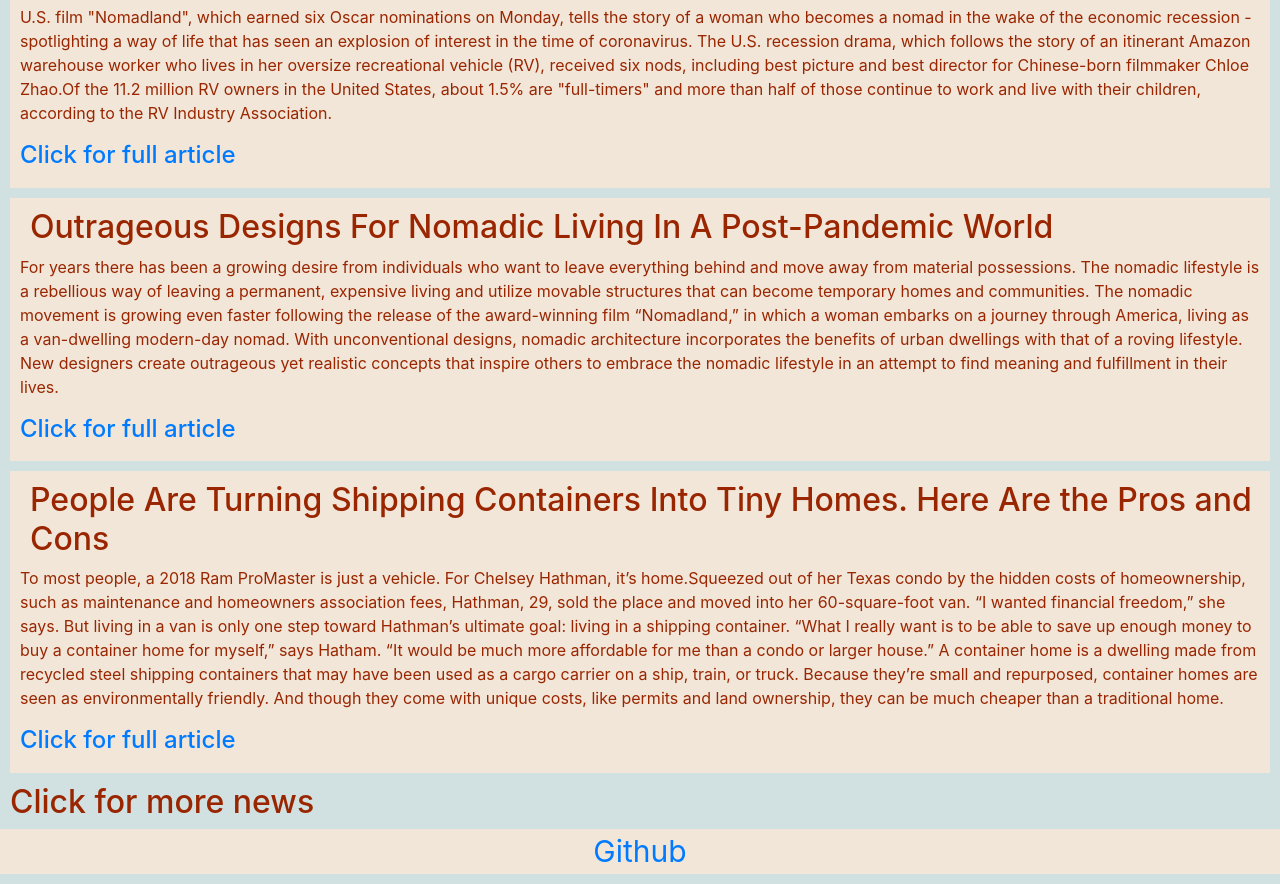
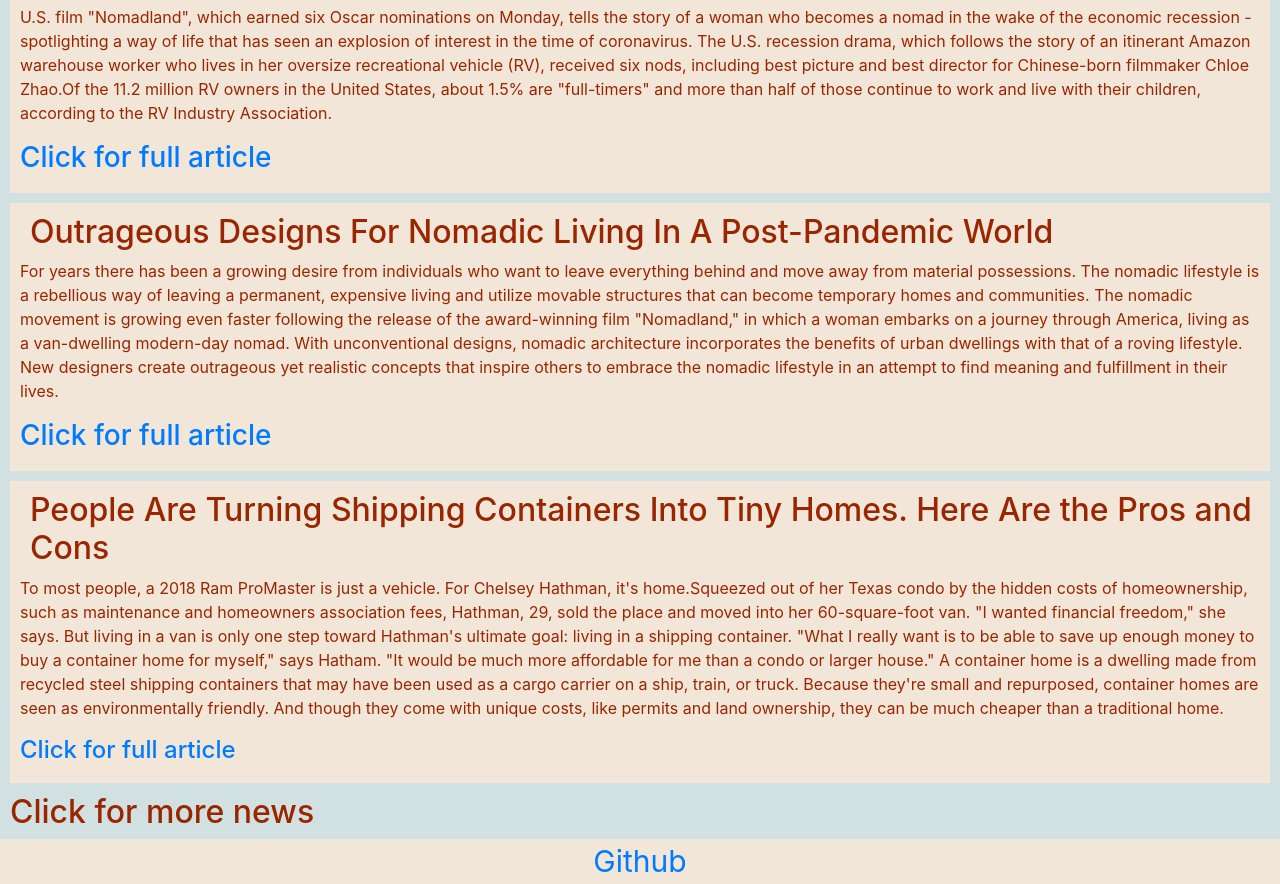
Before and after one commit to Praelitor-Deus/CS-260-Creative-Project-1, a plain HTML site: page news.html in a window 1280 px wide. Shown: the part 171-1055 px from the top of the page. Drawn offline with nearby package versions, Linux system fonts and the light colour scheme.

Commit message:
Add files via upload

```diff
--- a/news.html
+++ b/news.html
@@ -1,5 +1,4 @@
 <!DOCTYPE html>
-<html>
 
 <head>
 
@@ -37,7 +36,7 @@
 <h1>News</h1>
 
 <div class='article num1'>
-    <h2>Indie Film 'Nomadland' Nominated for an Oscar, Details Van Dwelling Lifestyle</h2>
+    <h2>Indie Film "Nomadland" Nominated for an Oscar, Details Van Dwelling Lifestyle</h2>
     <p>U.S. film "Nomadland", which earned six Oscar nominations on Monday, tells
         the story of a woman who becomes a nomad in the wake of the economic
         recession - spotlighting a way of life that has seen an explosion of interest
@@ -48,7 +47,7 @@
         RV owners in the United States, about 1.5% are "full-timers" and more than
         half of those continue to work and live with their children, according to
         the RV Industry Association.</p>
-    <h4><a href='#'>Click for full article</a></h3>
+    <h3><a href='#'>Click for full article</a></h3>
 </div>
 
 <div class='article num2'>
@@ -58,33 +57,33 @@
         nomadic lifestyle is a rebellious way of leaving a permanent, expensive
         living and utilize movable structures that can become temporary homes and
         communities. The nomadic movement is growing even faster following the
-        release of the award-winning film “Nomadland,” in which a woman embarks on
+        release of the award-winning film "Nomadland," in which a woman embarks on
         a journey through America, living as a van-dwelling modern-day nomad.
 
         With unconventional designs, nomadic architecture incorporates the benefits
         of urban dwellings with that of a roving lifestyle. New designers create
         outrageous yet realistic concepts that inspire others to embrace the nomadic
         lifestyle in an attempt to find meaning and fulfillment in their lives.</p>
-    <h4><a href='#'>Click for full article</a></h3>
+    <h3><a href='#'>Click for full article</a></h3>
 </div>
 
 <div class='article num3'>
     <h2>People Are Turning Shipping Containers Into Tiny Homes. Here Are the Pros
         and Cons</h2>
     <p>To most people, a 2018 Ram ProMaster is just a vehicle. For Chelsey Hathman,
-        it’s home.Squeezed out of her Texas condo by the hidden costs of homeownership,
+        it's home.Squeezed out of her Texas condo by the hidden costs of homeownership,
         such as maintenance and homeowners association fees, Hathman, 29, sold the
-        place and moved into her 60-square-foot van. “I wanted financial freedom,”
-        she says. But living in a van is only one step toward Hathman’s ultimate
-        goal: living in a shipping container. “What I really want is to be able
-        to save up enough money to buy a container home for myself,” says Hatham.
-        “It would be much more affordable for me than a condo or larger house.” A
+        place and moved into her 60-square-foot van. "I wanted financial freedom,"
+        she says. But living in a van is only one step toward Hathman's ultimate
+        goal: living in a shipping container. "What I really want is to be able
+        to save up enough money to buy a container home for myself," says Hatham.
+        "It would be much more affordable for me than a condo or larger house." A
         container home is a dwelling made from recycled steel shipping containers
         that may have been used as a cargo carrier on a ship, train, or truck.
-        Because they’re small and repurposed, container homes are seen as
+        Because they're small and repurposed, container homes are seen as
         environmentally friendly. And though they come with unique costs, like
         permits and land ownership, they can be much cheaper than a traditional home.</p>
-    <h4><a href='#'>Click for full article</a></h3>
+    <h4><a href='#'>Click for full article</a></h4>
 
 
 
@@ -113,5 +112,3 @@
 
 
 <body>
-
-</html>
```
Also changed, not shown: images.html (+0 -6 lines), index.html (+3 -3 lines), info.html (+0 -3 lines).
